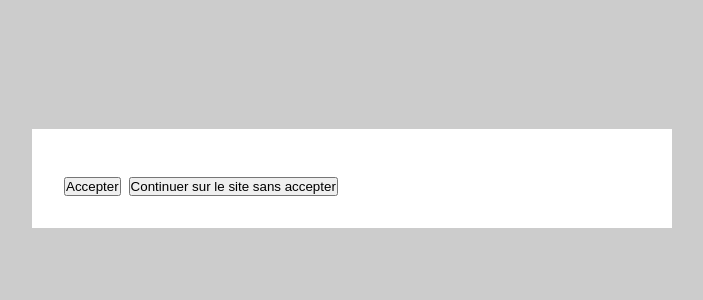
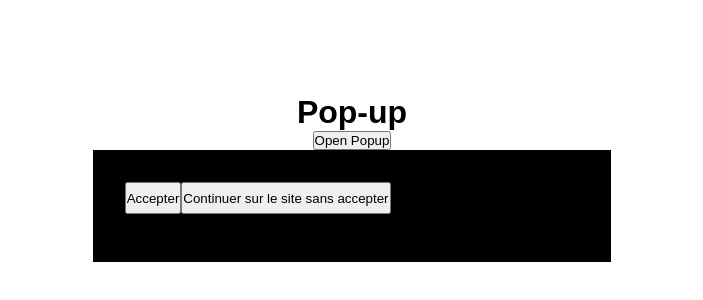
Before and after one commit to Sma-source/react-popup, a React (Create React App) app: page / in a window 1280 px wide. Shown: the part 222-522 px from the top of the page, without its empty margins (288-991 px from the left). Built offline with nearby package versions, Linux system fonts and the light colour scheme.

Commit message:
modify style

```diff
--- a/src/index.css
+++ b/src/index.css
@@ -14,34 +14,52 @@ main {
   min-height: 100vh;
 }
 
-.popup {
+.wrapper {
   position: fixed;
-  top: 0;
-  left: 0;
+  bottom: 0;
   width: 100%;
   height: 100vh;
-  background-color: rgba(0, 0, 0, 0.2);
+  /* background-color: rgba(0, 0, 0, 0.2); */
   display: flex;
-  justify-content: center;
-  align-items: center;
+  justify-content: left;
+  align-items: flex-end;
 }
 
-.popup-inner {
+@media (max-width: 640px) {
+  .popup {
+    width: auto !important;
+    padding: 16px !important;
+  }
+}
+
+.popup {
   position: relative;
   padding: 32px;
-  width: 100%;
-  max-width: 640px;
-  background-color: white;
+  width: 32.4102564rem !important;
+
+  background-color: black;
+  color: white;
 }
-.btn-contain {
+.btn {
   display: flex;
-  flex-direction: row;
+  flex-direction: column;
+
+  border-radius: 3px;
+
+  cursor: pointer;
+  user-select: none;
 }
-.popup-inner .close-btn {
-  margin-top: 1rem;
-  margin-right: 0.5rem;
+.close-btn {
+  margin-bottom: 1rem;
+  min-height: 2rem;
 }
 
 .text-popup {
   margin-top: 1rem;
+  margin-bottom: 1rem;
+  text-align: center;
 }
+
+.title-popup {
+  text-align: center;
+}
```
